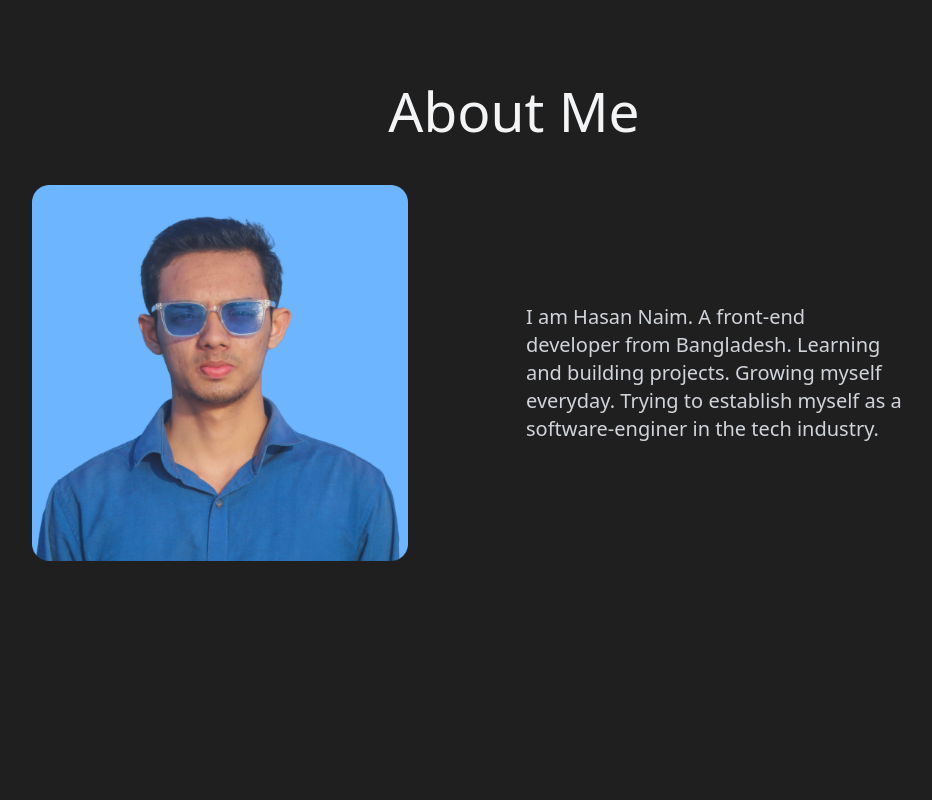
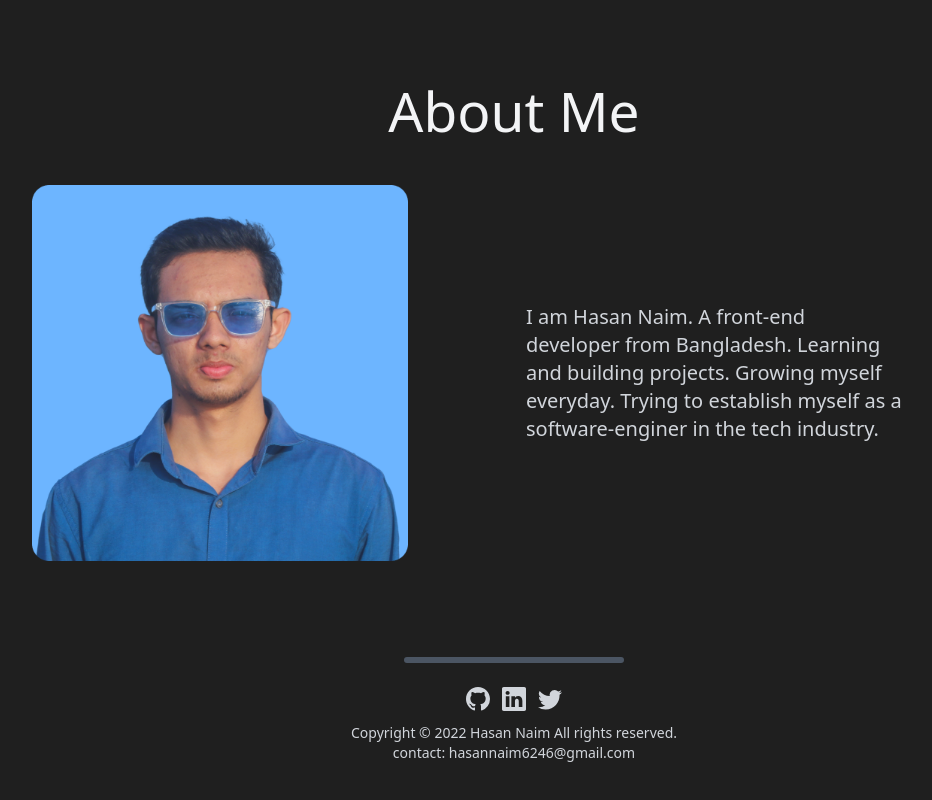
Before and after one commit to hasan-naim/portfolio, a React (Create React App) app: page / in a window 1280 px wide. Shown: the part 1280-2080 px from the top of the page, without its empty margins (126-1058 px from the left). Before the commit the page ends 1841 px from the top, so only its background shows below. Built offline with nearby package versions, Linux system fonts and the light colour scheme.

Commit message:
footer is done

```diff
--- a/src/components/ProjectCard/ProjectCard.jsx
+++ b/src/components/ProjectCard/ProjectCard.jsx
@@ -3,7 +3,7 @@ import { BsBoxArrowUpRight, BsGithub } from "react-icons/bs";
 import { BiServer } from "react-icons/bi";
 function ProjectCard({ project }) {
   return (
-    <div className="bg-primaryDark-800 w-100 overflow-hidden rounded-3xl h-auto pb-6  hover:shadow-lg hover:bg-gray-800  duration-500">
+    <div className="bg-primaryDark-800 w-100 overflow-hidden rounded-3xl h-auto pb-6  hover:shadow-lg md:hover:bg-gray-800   duration-500">
       {/* Image div */}
       <div className="p-6 rounded-xl overflow-hiddden h-auto">
         <img
--- a/src/components/Sections/AboutMe/AboutMe.jsx
+++ b/src/components/Sections/AboutMe/AboutMe.jsx
@@ -4,7 +4,7 @@ import MyImg from "../../../assets/hasan-naim.png";
 
 function AboutMe() {
   return (
-    <section id="aboutMe">
+    <section id="aboutMe" className="mb-24">
       <div className="container">
         <HeadLine text={"About Me"} />
         <div className="flex gap-6 flex-col md:flex-row justify-center items-center">
@@ -14,7 +14,7 @@ function AboutMe() {
             </div>
           </div>
           <div className="w-full text-gray-300">
-            <p className="w-2/3 text-xl font-medium">
+            <p className="lg:w-2/3 lg:text-xl font-medium text-gray-300">
               I am Hasan Naim. A front-end developer from Bangladesh. Learning
               and building projects. Growing myself everyday. Trying to
               establish myself as a software-enginer in the tech industry.
--- a/src/components/Sections/Banner/Banner.jsx
+++ b/src/components/Sections/Banner/Banner.jsx
@@ -36,7 +36,7 @@ function Banner() {
                       <BsBoxArrowUpRight className="font-medium" />
                     </span>
                   }
-                  styles={"rounded-[39px] py-8"}
+                  styles={"rounded-[39px]"}
                 />
               </a>
             </div>
--- /dev/null
+++ b/src/components/Sections/Footer/Footer.jsx
@@ -0,0 +1,54 @@
+import React from "react";
+import { BsGithub, BsLinkedin, BsTwitter } from "react-icons/bs";
+
+function Footer() {
+  return (
+    <footer className="mb-12">
+      <div className="container">
+        <div className="w-[220px] h-[6px] bg-gray-600 rounded-3xl mx-auto mb-6"></div>
+        <div className="mx-auto w-fit flex gap-3 text-gray-300 mb-3">
+          <a
+            rel="noreferrer"
+            target={"_blank"}
+            href="https://github.com/hasan-naim"
+          >
+            <BsGithub
+              className="w-6 h-6 cursor-pointer hover:text-primaryBlue-900 duration-200"
+              title="Github"
+            />
+          </a>
+          <a
+            rel="noreferrer"
+            target={"_blank"}
+            href="https://www.linkedin.com/in/hasannaim/"
+          >
+            <BsLinkedin
+              className="w-6 h-6 cursor-pointer hover:text-primaryBlue-900 duration-200"
+              title="Linkedin"
+            />
+          </a>
+          <a
+            rel="noreferrer"
+            target={"_blank"}
+            href="https://twitter.com/HasanNaim20"
+          >
+            <BsTwitter
+              className="w-6 h-6 cursor-pointer hover:text-primaryBlue-900 duration-200"
+              title="Twitter"
+            />
+          </a>
+        </div>
+        <div className="w-fit mx-auto text-center">
+          <p className="font-medium text-sm text-gray-300">
+            Copyright © 2022 Hasan Naim All rights reserved.
+          </p>
+          <p className="font-medium text-sm text-gray-300">
+            contact: hasannaim6246@gmail.com
+          </p>
+        </div>
+      </div>
+    </footer>
+  );
+}
+
+export default Footer;
--- a/src/pages/Home.jsx
+++ b/src/pages/Home.jsx
@@ -2,6 +2,7 @@ import React from "react";
 import Navbar from "../components/Navbar/Navbar";
 import AboutMe from "../components/Sections/AboutMe/AboutMe";
 import Banner from "../components/Sections/Banner/Banner";
+import Footer from "../components/Sections/Footer/Footer";
 import ProjectsSection from "../components/Sections/ProjectsSection/ProjectsSection";
 
 function Home() {
@@ -11,6 +12,7 @@ function Home() {
       <Banner />
       <ProjectsSection />
       <AboutMe />
+      <Footer />
     </div>
   );
 }
```
